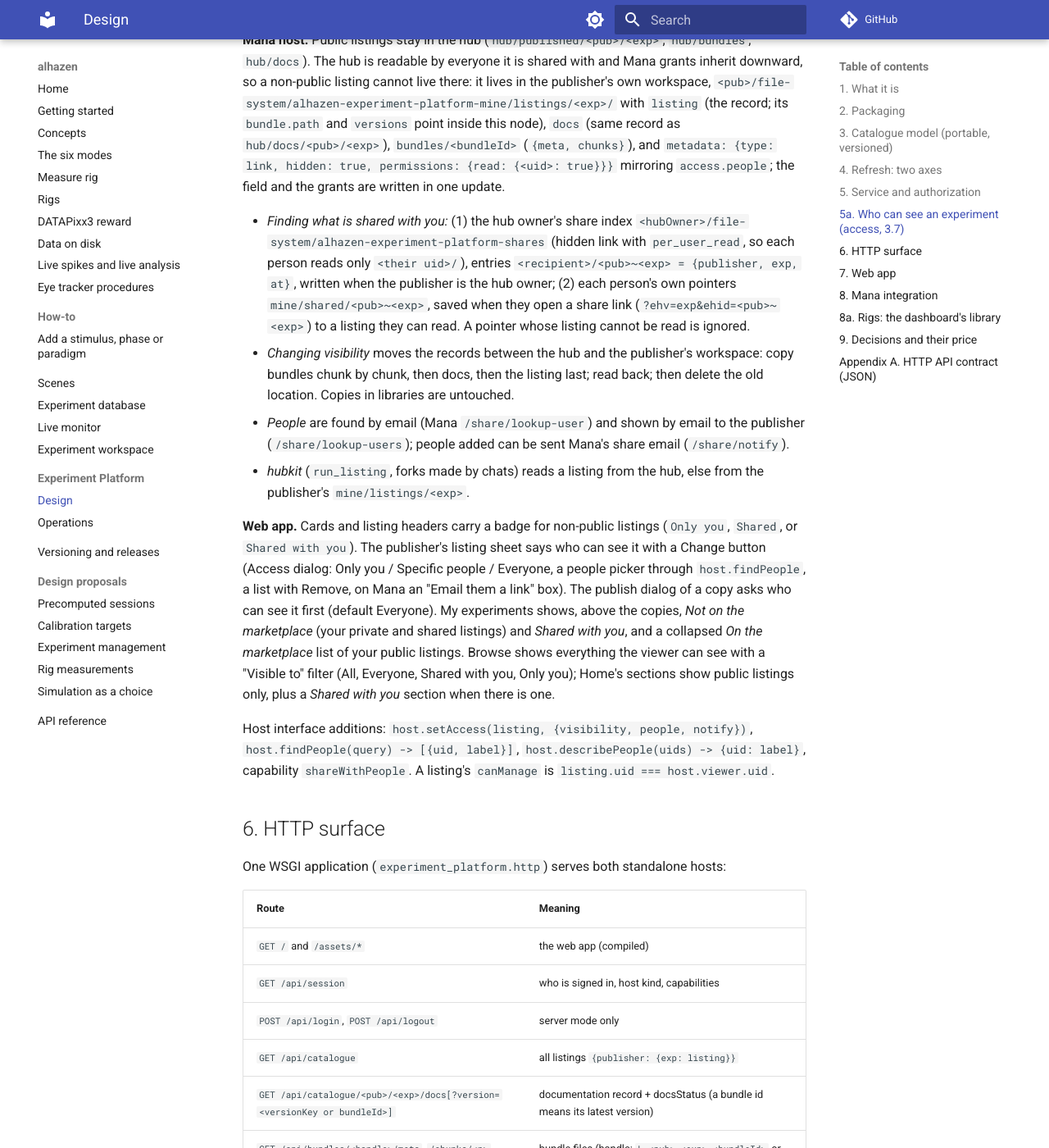
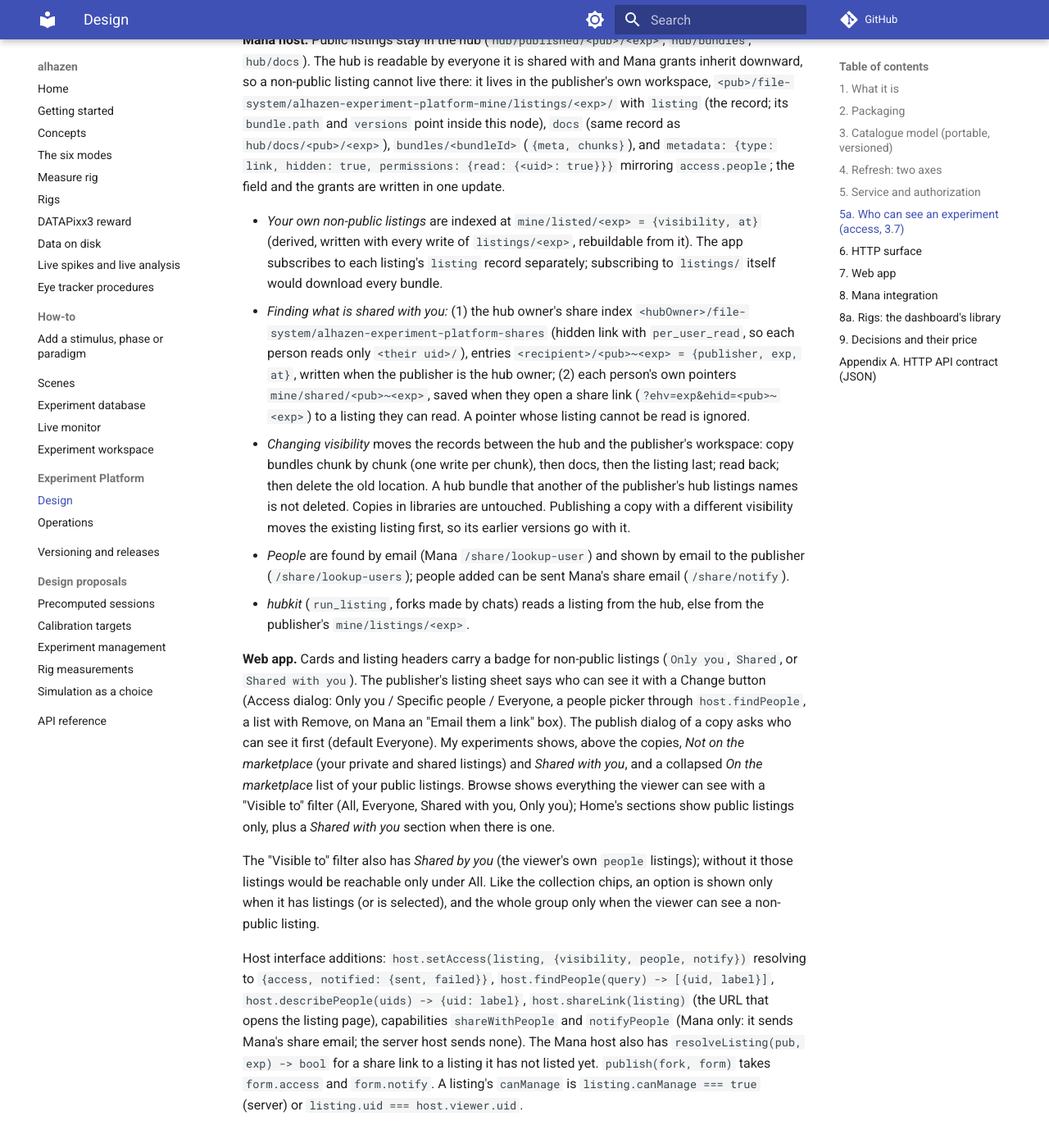
Before and after one commit to sh4r11f/alhazen, an MkDocs documentation site: the page built from docs/experiment-platform/design.md, in a window 1280 px wide and 1400 px high, scrolled down 5381 px. Shown: the whole window at 82% size. Built offline with MkDocs 1.6.1 and Material for MkDocs 9.7.7, drawn with Linux system fonts in a browser that asks for light colours; comment, search, counter and statistics services are not loaded.

Commit message:
Platform web: who can see an experiment (3.7, design.md 5a)
Badges for non-public listings, the publisher Visible to row with Change and the Access dialog (Only you / Specific people / Everyone, people picker, Mana share email), the publish dialog asks who can see it first, My experiments sections (Not on the marketplace, Shared with you, collapsed On the marketplace), Browse Visible to filter, Home public-only plus Shared with you, share links to listings not yet listed (Mana).

HTTP host: setAccess (PUT /api/catalogue/<pub>/<exp>/access), findPeople and describePeople (/api/people), shareWithPeople from the session, access in the publish form. Mana host: non-public listings in the publisher workspace with per-person read grants, own-listing index, share index and pointers, moves between hub and workspace chunk by chunk with read-back before delete. Tests for the helpers, the HTTP routes and the Mana storage against a Firebase-like fake.

```diff
--- a/docs/experiment-platform/design.md
+++ b/docs/experiment-platform/design.md
@@ -205,6 +205,10 @@
 `metadata: {type: link, hidden: true, permissions: {read: {<uid>: true}}}` mirroring
 `access.people`; the field and the grants are written in one update.
 
+- *Your own non-public listings* are indexed at `mine/listed/<exp> = {visibility, at}` (derived,
+  written with every write of `listings/<exp>`, rebuildable from it). The app subscribes to each
+  listing's `listing` record separately; subscribing to `listings/` itself would download every
+  bundle.
 - *Finding what is shared with you:* (1) the hub owner's share index
   `<hubOwner>/file-system/alhazen-experiment-platform-shares` (hidden link with
   `per_user_read`, so each person reads only `<their uid>/`), entries
@@ -213,8 +217,10 @@
   (`?ehv=exp&ehid=<pub>~<exp>`) to a listing they can read. A pointer whose listing cannot be
   read is ignored.
 - *Changing visibility* moves the records between the hub and the publisher's workspace: copy
-  bundles chunk by chunk, then docs, then the listing last; read back; then delete the old
-  location. Copies in libraries are untouched.
+  bundles chunk by chunk (one write per chunk), then docs, then the listing last; read back; then
+  delete the old location. A hub bundle that another of the publisher's hub listings names is not
+  deleted. Copies in libraries are untouched. Publishing a copy with a different visibility moves
+  the existing listing first, so its earlier versions go with it.
 - *People* are found by email (Mana `/share/lookup-user`) and shown by email to the publisher
   (`/share/lookup-users`); people added can be sent Mana's share email (`/share/notify`).
 - *hubkit* (`run_listing`, forks made by chats) reads a listing from the hub, else from the
@@ -230,9 +236,19 @@
 can see with a "Visible to" filter (All, Everyone, Shared with you, Only you); Home's sections
 show public listings only, plus a *Shared with you* section when there is one.
 
-Host interface additions: `host.setAccess(listing, {visibility, people, notify})`,
-`host.findPeople(query) -> [{uid, label}]`, `host.describePeople(uids) -> {uid: label}`,
-capability `shareWithPeople`. A listing's `canManage` is `listing.uid === host.viewer.uid`.
+The "Visible to" filter also has *Shared by you* (the viewer's own `people` listings); without it
+those listings would be reachable only under All. Like the collection chips, an option is shown
+only when it has listings (or is selected), and the whole group only when the viewer can see a
+non-public listing.
+
+Host interface additions: `host.setAccess(listing, {visibility, people, notify})` resolving to
+`{access, notified: {sent, failed}}`, `host.findPeople(query) -> [{uid, label}]`,
+`host.describePeople(uids) -> {uid: label}`, `host.shareLink(listing)` (the URL that opens the
+listing page), capabilities `shareWithPeople` and `notifyPeople` (Mana only: it sends Mana's share
+email; the server host sends none). The Mana host also has `resolveListing(pub, exp) -> bool` for
+a share link to a listing it has not listed yet. `publish(fork, form)` takes `form.access` and
+`form.notify`. A listing's `canManage` is `listing.canManage === true` (server) or
+`listing.uid === host.viewer.uid`.
 
 ## 6. HTTP surface
 
--- a/src/alhazen/experiment_platform/web/platform.css
+++ b/src/alhazen/experiment_platform/web/platform.css
@@ -488,6 +488,7 @@
 .eh-mine-row .tag-access{margin-right:6px}
 .eh-access{border:0;margin:18px 0 0;padding:0;min-width:0}
 .eh-access legend{font-size:13px;font-weight:700;padding:0;margin-bottom:8px}
+.eh-access legend.eh-sr{position:absolute;width:1px;height:1px;margin:0;overflow:hidden;clip:rect(0 0 0 0);white-space:nowrap}
 .eh-access-choice{display:flex;gap:10px;align-items:flex-start;padding:10px 12px;border:1px solid var(--line);border-radius:8px;cursor:pointer}
 .eh-access-choice+.eh-access-choice{margin-top:6px}
 .eh-access-choice:has(input:checked){border-color:var(--accent);background:var(--accent-soft)}
@@ -506,6 +507,8 @@
 .eh-access-people .check{margin-top:10px}
 .eh-access-error{margin:10px 0 0;color:var(--bad-ink);font-size:14px}
 .eh-dialog .eh-actions .eh-access-copy{margin-right:auto}
+/* The publish dialog with a people list can be taller than the window; sticky would hide its buttons. */
+.eh-dialog{max-height:calc(100dvh - 120px);overflow-y:auto;overscroll-behavior:contain}
 
 @media (prefers-reduced-motion: reduce){.eh *{transition:none!important;animation:none!important}}
 /* Alhazen Experiment Platform documentation views (hub_docs.js).
```
Also changed, not shown: platform-web/README.md (+2 -0 lines), 5 other files.
